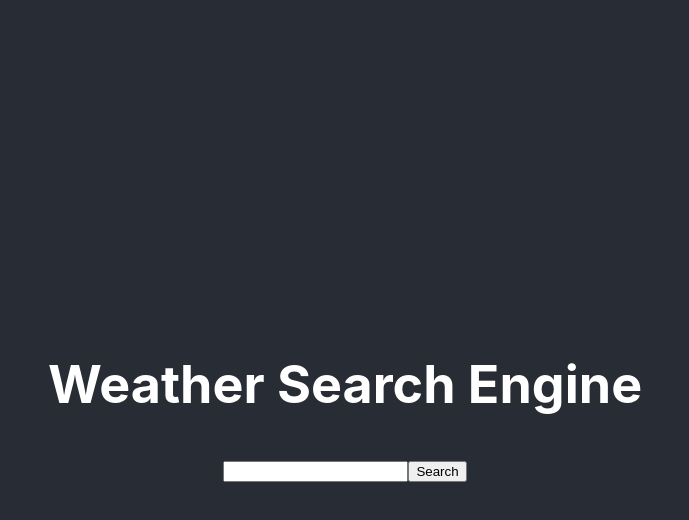
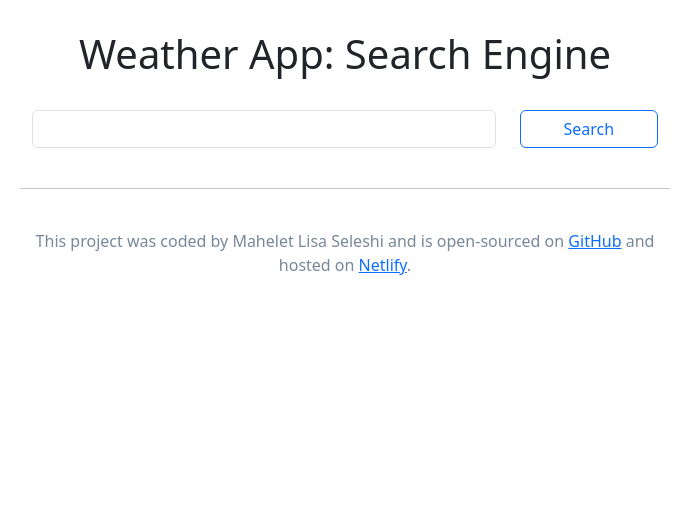
Before and after one commit to Maheletmae/Weather_App, a React (Create React App) app: page / in a window 1280 px wide. Shown: the top 520 px of the page, without its empty margins (295-984 px from the left). Built offline with nearby package versions, Linux system fonts and the light colour scheme.

Commit message:
testing another form code

```diff
--- a/package.json
+++ b/package.json
@@ -7,7 +7,9 @@
     "@testing-library/react": "^13.4.0",
     "@testing-library/user-event": "^13.5.0",
     "axios": "^1.5.0",
+    "bootstrap": "^5.3.1",
     "react": "^18.2.0",
+    "react-bootstrap": "^2.8.0",
     "react-dom": "^18.2.0",
     "react-scripts": "5.0.1",
     "web-vitals": "^2.1.4"
--- a/src/App.css
+++ b/src/App.css
@@ -1,22 +1,16 @@
 .App {
+  margin: 30px auto;
+  max-width: 650px;
   text-align: center;
-}
-
-.App-header {
-  background-color: #282c34;
-  min-height: 100vh;
-  display: flex;
-  flex-direction: column;
-  align-items: center;
-  justify-content: center;
-  font-size: calc(10px + 2vmin);
-  color: white;
-}
-
-.App-link {
-  color: #61dafb;
 }
 
 li {
   list-style-type: none;
 }
+
+p {
+  color: lightslategray;
+}
+a {
+  color: blueviolet;
+}
--- a/src/App.js
+++ b/src/App.js
@@ -1,13 +1,37 @@
 import "./App.css";
-import Search from "./Search";
+//import Search from "./Search";
+import Testing from "./Testing";
 
 function App() {
   return (
     <div className="App">
-      <header className="App-header">
-        <h1>Weather Search Engine</h1>
-        <Search />
-      </header>
+      <h1>Weather App: Search Engine</h1>
+      <br />
+      <Testing />
+      <br />
+      <hr />
+      <br />
+      <p>
+        This project was coded by <a>Mahelet Lisa Seleshi</a> and is
+        open-sourced on{" "}
+        <a
+          href="https://github.com/Maheletmae/Weather_App"
+          target="_blank"
+          rel="noreferrer"
+        >
+          GitHub
+        </a>{" "}
+        and hosted on{" "}
+        <a
+          href="https://steady-cuchufli-d72249.netlify.app"
+          target="_blank"
+          rel="noreferrer"
+        >
+          {" "}
+          Netlify
+        </a>
+        .
+      </p>
     </div>
   );
 }
--- /dev/null
+++ b/src/Testing.js
@@ -0,0 +1,24 @@
+import React from "react";
+// import axios from "axios";
+import "bootstrap/dist/css/bootstrap.css";
+
+export default function Testing() {
+  return (
+    <div className="container">
+      <form>
+        <div className="row">
+          <div className="col-9">
+            <input type="search" className="form-control" />
+          </div>
+          <div className="col-3">
+            <input
+              type="submit"
+              value="Search"
+              className="btn btn-outline-primary w-100"
+            />
+          </div>
+        </div>
+      </form>
+    </div>
+  );
+}
--- a/src/index.css
+++ b/src/index.css
@@ -1,13 +1,3 @@
 body {
-  margin: 0;
-  font-family: -apple-system, BlinkMacSystemFont, 'Segoe UI', 'Roboto', 'Oxygen',
-    'Ubuntu', 'Cantarell', 'Fira Sans', 'Droid Sans', 'Helvetica Neue',
-    sans-serif;
-  -webkit-font-smoothing: antialiased;
-  -moz-osx-font-smoothing: grayscale;
+  background: #352f44;
 }
-
-code {
-  font-family: source-code-pro, Menlo, Monaco, Consolas, 'Courier New',
-    monospace;
-}
```
Also changed, not shown: src/index.js (+7 -6 lines), 1 other file (tests, documents, lock files or other folders).
